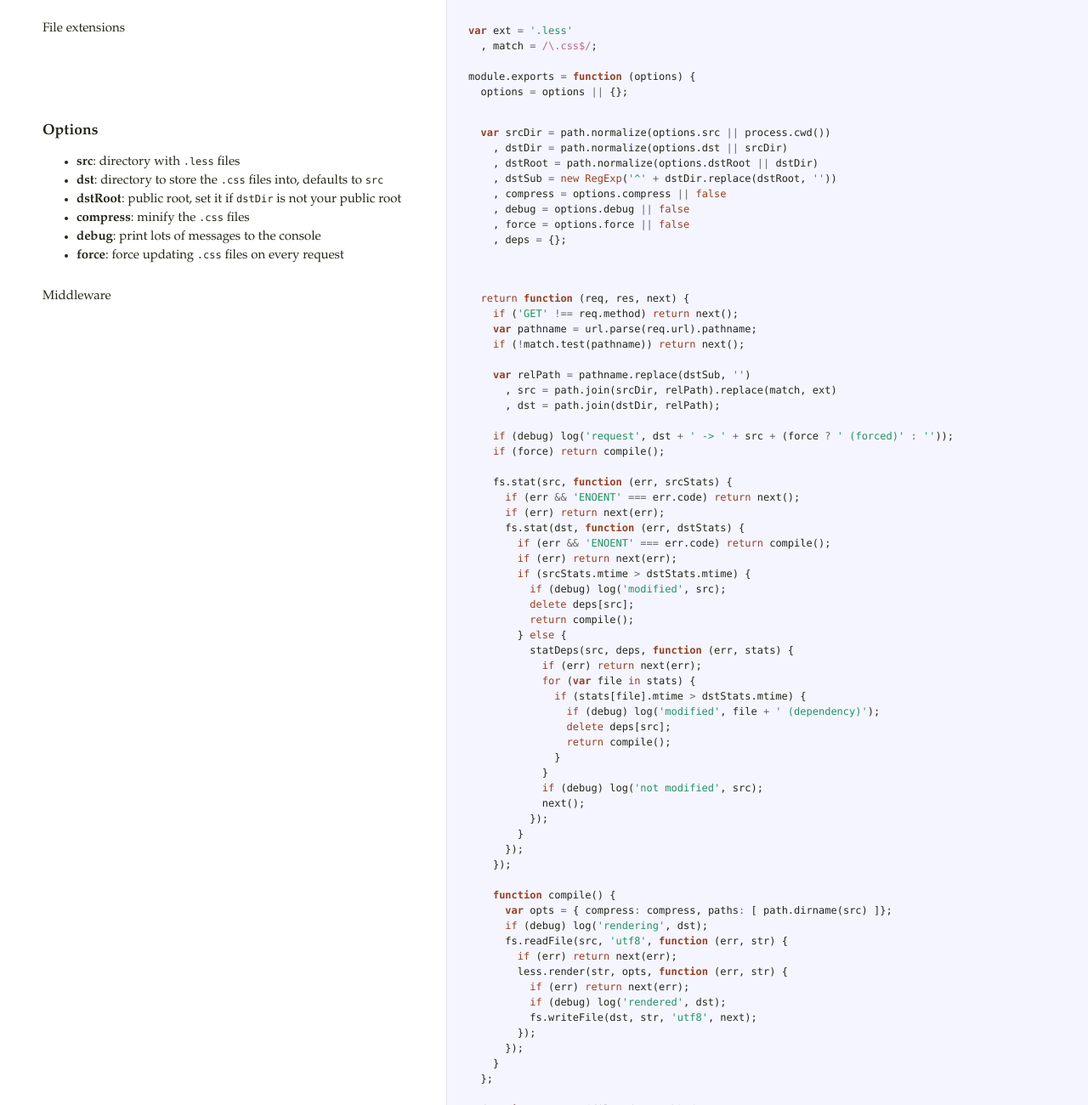
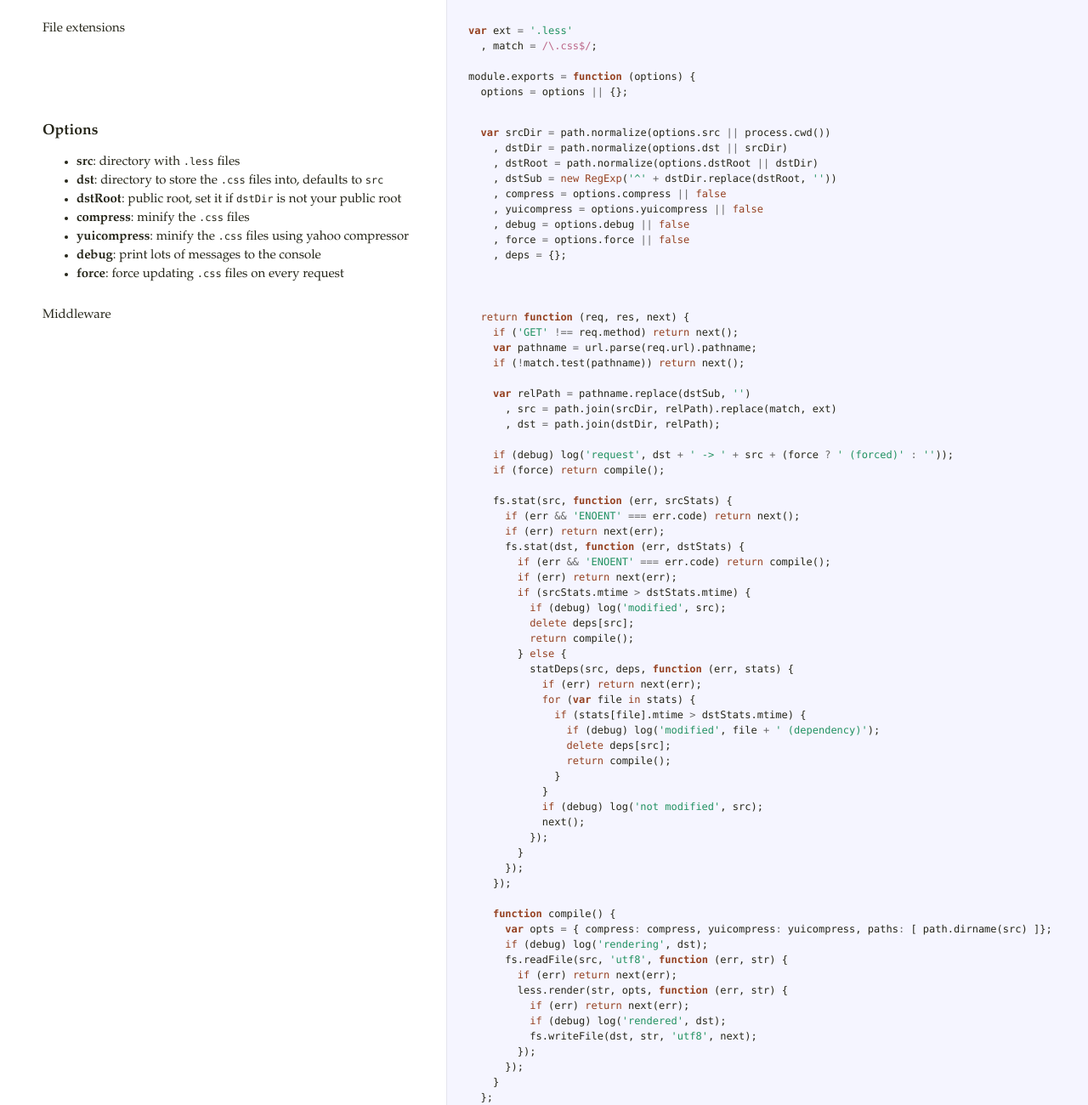
Before and after one commit to MartinodF/connect-less, a website: page docs/index.html in a window 1280 px wide. Shown: the part 287-1587 px from the top of the page at 85% size. Drawn offline with Linux system fonts and the light colour scheme.

Commit message:
Bump version to v0.2.3, update docs accordingly
Adds support for the `yuicompress` option in less

```diff
--- a/docs/index.html
+++ b/docs/index.html
@@ -17,6 +17,7 @@ It checks for @import dependencies (thanks to Rob-ot)</p>             </td>
 <li><strong>dst</strong>: directory to store the <code>.css</code> files into, defaults to <code>src</code></li>
 <li><strong>dstRoot</strong>: public root, set it if <code>dstDir</code> is not your public root</li>
 <li><strong>compress</strong>: minify the <code>.css</code> files</li>
+<li><strong>yuicompress</strong>: minify the <code>.css</code> files using yahoo compressor</li>
 <li><strong>debug</strong>: print lots of messages to the console</li>
 <li><strong>force</strong>: force updating <code>.css</code> files on every request</li>
 </ul>             </td>             <td class="code">               <div class="highlight"><pre>  <span class="kd">var</span> <span class="nx">srcDir</span> <span class="o">=</span> <span class="nx">path</span><span class="p">.</span><span class="nx">normalize</span><span class="p">(</span><span class="nx">options</span><span class="p">.</span><span class="nx">src</span> <span class="o">||</span> <span class="nx">process</span><span class="p">.</span><span class="nx">cwd</span><span class="p">())</span>
@@ -24,6 +25,7 @@ It checks for @import dependencies (thanks to Rob-ot)</p>             </td>
     <span class="p">,</span> <span class="nx">dstRoot</span> <span class="o">=</span> <span class="nx">path</span><span class="p">.</span><span class="nx">normalize</span><span class="p">(</span><span class="nx">options</span><span class="p">.</span><span class="nx">dstRoot</span> <span class="o">||</span> <span class="nx">dstDir</span><span class="p">)</span>
     <span class="p">,</span> <span class="nx">dstSub</span> <span class="o">=</span> <span class="k">new</span> <span class="nb">RegExp</span><span class="p">(</span><span class="s1">&#39;^&#39;</span> <span class="o">+</span> <span class="nx">dstDir</span><span class="p">.</span><span class="nx">replace</span><span class="p">(</span><span class="nx">dstRoot</span><span class="p">,</span> <span class="s1">&#39;&#39;</span><span class="p">))</span>
     <span class="p">,</span> <span class="nx">compress</span> <span class="o">=</span> <span class="nx">options</span><span class="p">.</span><span class="nx">compress</span> <span class="o">||</span> <span class="kc">false</span>
+    <span class="p">,</span> <span class="nx">yuicompress</span> <span class="o">=</span> <span class="nx">options</span><span class="p">.</span><span class="nx">yuicompress</span> <span class="o">||</span> <span class="kc">false</span>
     <span class="p">,</span> <span class="nx">debug</span> <span class="o">=</span> <span class="nx">options</span><span class="p">.</span><span class="nx">debug</span> <span class="o">||</span> <span class="kc">false</span>
     <span class="p">,</span> <span class="nx">force</span> <span class="o">=</span> <span class="nx">options</span><span class="p">.</span><span class="nx">force</span> <span class="o">||</span> <span class="kc">false</span>
     <span class="p">,</span> <span class="nx">deps</span> <span class="o">=</span> <span class="p">{};</span></pre></div>             </td>           </tr>                               <tr id="section-5">             <td class="docs">               <div class="pilwrap">                 <a class="pilcrow" href="#section-5">&#182;</a>               </div>               <p>Middleware</p>             </td>             <td class="code">               <div class="highlight"><pre>  <span class="k">return</span> <span class="kd">function</span> <span class="p">(</span><span class="nx">req</span><span class="p">,</span> <span class="nx">res</span><span class="p">,</span> <span class="nx">next</span><span class="p">)</span> <span class="p">{</span>
@@ -66,7 +68,7 @@ It checks for @import dependencies (thanks to Rob-ot)</p>             </td>
     <span class="p">});</span>
 
     <span class="kd">function</span> <span class="nx">compile</span><span class="p">()</span> <span class="p">{</span>
-      <span class="kd">var</span> <span class="nx">opts</span> <span class="o">=</span> <span class="p">{</span> <span class="nx">compress</span><span class="o">:</span> <span class="nx">compress</span><span class="p">,</span> <span class="nx">paths</span><span class="o">:</span> <span class="p">[</span> <span class="nx">path</span><span class="p">.</span><span class="nx">dirname</span><span class="p">(</span><span class="nx">src</span><span class="p">)</span> <span class="p">]};</span>
+      <span class="kd">var</span> <span class="nx">opts</span> <span class="o">=</span> <span class="p">{</span> <span class="nx">compress</span><span class="o">:</span> <span class="nx">compress</span><span class="p">,</span> <span class="nx">yuicompress</span><span class="o">:</span> <span class="nx">yuicompress</span><span class="p">,</span> <span class="nx">paths</span><span class="o">:</span> <span class="p">[</span> <span class="nx">path</span><span class="p">.</span><span class="nx">dirname</span><span class="p">(</span><span class="nx">src</span><span class="p">)</span> <span class="p">]};</span>
       <span class="k">if</span> <span class="p">(</span><span class="nx">debug</span><span class="p">)</span> <span class="nx">log</span><span class="p">(</span><span class="s1">&#39;rendering&#39;</span><span class="p">,</span> <span class="nx">dst</span><span class="p">);</span>
       <span class="nx">fs</span><span class="p">.</span><span class="nx">readFile</span><span class="p">(</span><span class="nx">src</span><span class="p">,</span> <span class="s1">&#39;utf8&#39;</span><span class="p">,</span> <span class="kd">function</span> <span class="p">(</span><span class="nx">err</span><span class="p">,</span> <span class="nx">str</span><span class="p">)</span> <span class="p">{</span>
         <span class="k">if</span> <span class="p">(</span><span class="nx">err</span><span class="p">)</span> <span class="k">return</span> <span class="nx">next</span><span class="p">(</span><span class="nx">err</span><span class="p">);</span>
--- a/package.json
+++ b/package.json
@@ -1,14 +1,14 @@
 {
   "name": "connect-less",
   "description": "A simple `less` middleware for Connect",
-  "version": "0.2.2",
+  "version": "0.2.3",
   "homepage": "https://github.com/MartinodF/connect-less",
   "repository": "git://github.com/MartinodF/connect-less.git",
   "author": "Martino di Filippo <puntodifuga@gmail.com>",
   "main": "./lib/connect-less.js",
   "dependencies": {
     "async": ">=0.1.12",
-    "less": ">=1.1.0"
+    "less": ">=1.1.6"
   },
   "engines": {
     "node": ">=0.4.0"
```
